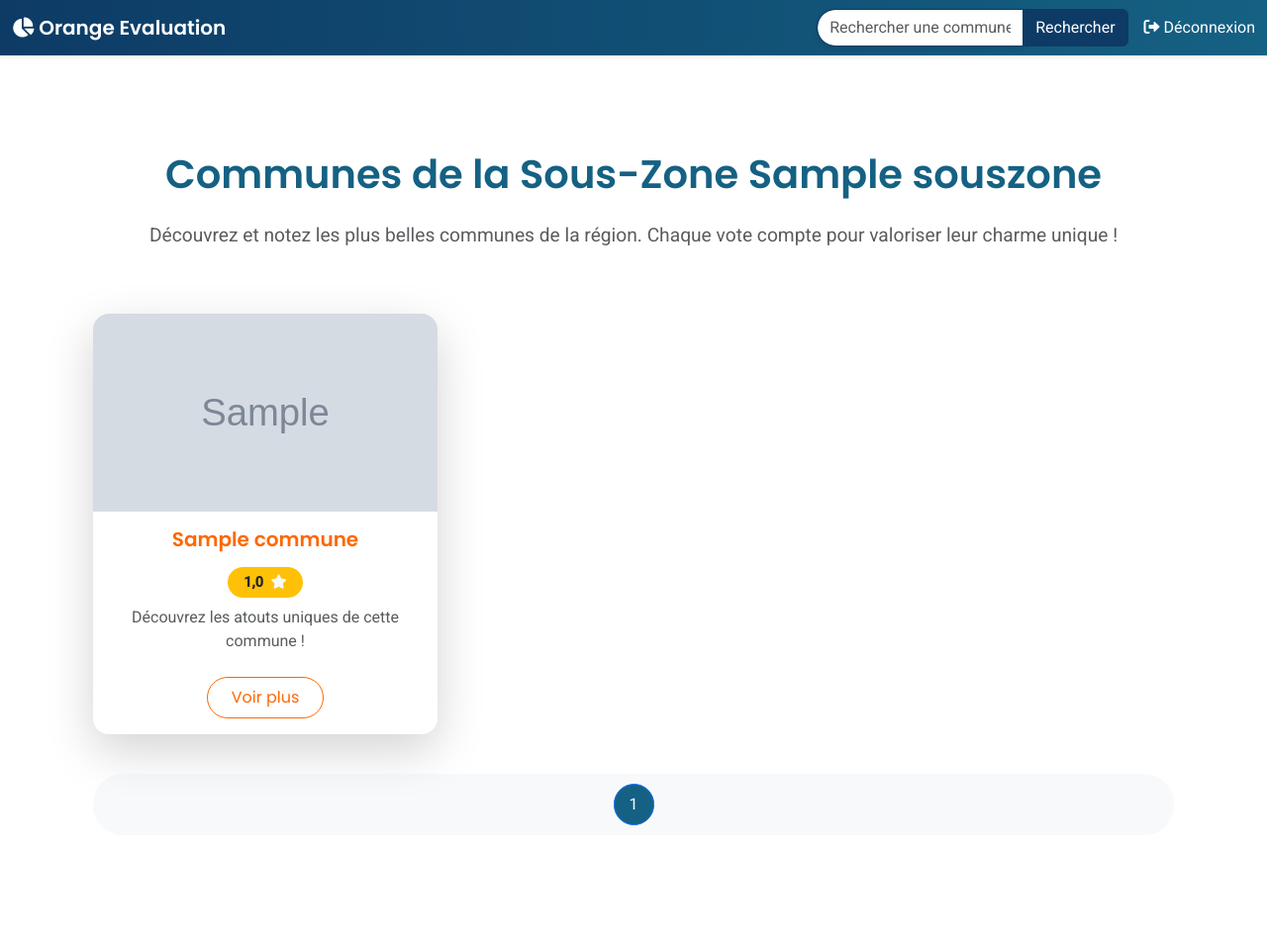
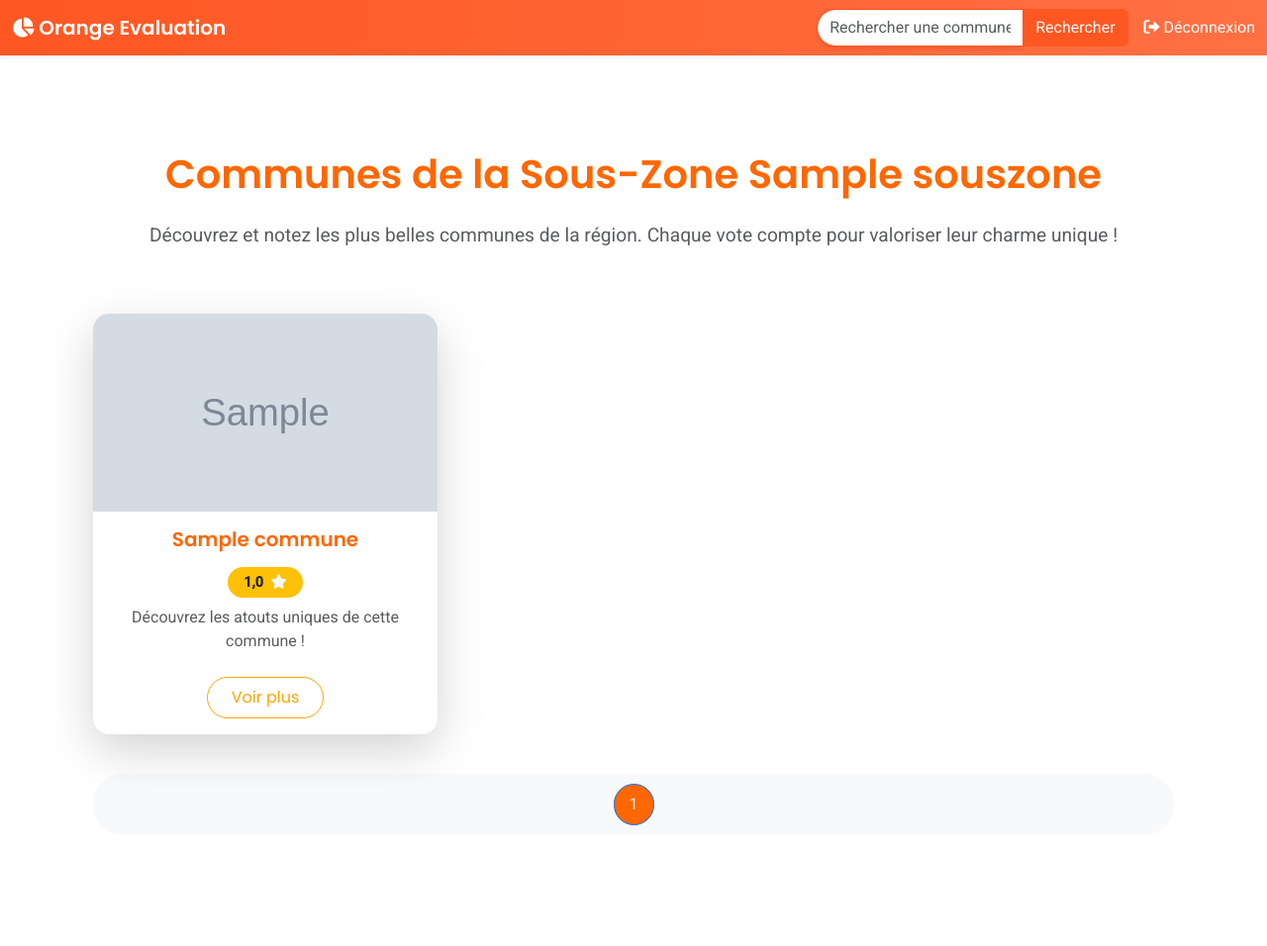
Before and after one commit to Marcel1902/orangevote, a Django app: page /sous-zones/1/ in a window 1280 px wide. Shown: the whole page at 99% size. Run offline with Django 5.2, Linux system fonts and the light colour scheme; a user stored in the database is signed in; tables that the repository leaves empty hold one stand-in row (values such as "Sample post"); grey boxes marked "Sample" are stand-in pictures.

Commit message:
modification couleur bleu en Orange et ajout des champs dans la base des donnees

```diff
--- a/vote/models.py
+++ b/vote/models.py
@@ -1,3 +1,6 @@
+from email.policy import default
+from random import choices
+
 from django.contrib.auth.models import User
 from django.db import models
 
@@ -31,9 +34,20 @@
         return total_score
 
 class Commune(models.Model):
+    Rapide = 'Rapide'
+    Moyenne = 'Moyenne'
+    Lent = 'Lent'
+    deploiment_choices = [
+        (Rapide, 'Rapide'),
+        (Moyenne, 'Moyenne'),
+        (Lent, 'Lent'),
+    ]
     name = models.CharField(max_length=255, unique=True)  # Nom unique pour la commune
     description = models.TextField(blank=True, null=True)  # Description optionnelle
     note_moyenne = models.FloatField(default=0.0)  # Note moyenne de la commune (calculée)
+    site_brandes = models.IntegerField(default=1)
+    repris_concurrence = models.IntegerField(default=0)
+    rapidite_deploiement = models.CharField(max_length=25, choices=deploiment_choices, default=Moyenne)
     sous_zone = models.ForeignKey(SousZone, on_delete=models.CASCADE, related_name="communes")
 
     def __str__(self):
--- a/vote/templates/vote/base.html
+++ b/vote/templates/vote/base.html
@@ -21,7 +21,7 @@
 
     /* Navigation */
     .navbar {
-            background: linear-gradient(90deg, #0d3b66, #156183);
+        background: linear-gradient(90deg, #FF5722, #FF7043); /* Dégradé orange */
     }
 
     .navbar-brand {
@@ -35,30 +35,30 @@
     }
 
     .navbar-nav .nav-link:hover, .navbar-nav .nav-link.active {
-            color: #00bcd4; /* Teal */
+        color: #FF9800; /* Orange clair */
     }
 
     /* Formulaire de recherche */
     .input-group input {
         border-radius: 30px;
-            border: 1px solid #0d3b66;
+        border: 1px solid #FF5722;
         box-shadow: 0px 2px 5px rgba(0, 0, 0, 0.1);
     }
 
     .input-group input:focus {
         outline: none;
-            border-color: #00bcd4; /* Teal */
+        border-color: #FF9800; /* Orange clair */
     }
 
     .search-btn {
-            border-color: #0d3b66;
-            background-color: #0d3b66;
+        border-color: #FF5722;
+        background-color: #FF5722;
         color: #ffffff;
         transition: all 0.3s ease;
     }
 
     .search-btn:hover {
-            background-color: #00bcd4; /* Teal */
+        background-color: #FF9800; /* Orange clair */
         color: #ffffff;
     }
 
@@ -71,7 +71,7 @@
     }
 
     .logout-user a:hover {
-            color: #00bcd4; /* Teal */
+        color: #FF9800; /* Orange clair */
     }
 
     /* Messages */
@@ -91,6 +91,7 @@
         }
     }
 </style>
+
 </head>
 
 <body>
--- a/vote/templates/vote/liste_communes.html
+++ b/vote/templates/vote/liste_communes.html
@@ -5,7 +5,7 @@
 {% block content %}
 <div class="container py-5">
     <!-- Titre principal -->
-    <h1 class="text-center fw-bold mb-4" style="color: #156183; font-family: 'Poppins', sans-serif;">
+    <h1 class="text-center fw-bold mb-4" style="color: #FF6700; font-family: 'Poppins', sans-serif;">
         Communes de la Sous-Zone {{ sous_zone.name }}
     </h1>
 
@@ -50,7 +50,7 @@
                     <!-- Bouton Voir Plus -->
                     <div class="mt-auto text-center">
                         <a href="{% url 'detail_commune' commune.id %}"
-                           class="btn btn-outline-primary rounded-pill px-4 py-2"
+                           class="btn btn-outline-warning rounded-pill px-4 py-2"
                            style="transition: background-color 0.3s ease, color 0.3s ease; font-family: 'Poppins', sans-serif;">
                             Voir plus
                         </a>
@@ -112,14 +112,14 @@
         transform: scale(1.05);
     }
 
-    .btn-outline-primary {
-            border-color: #FF6700;
-            color: #FF6700;
+    .btn-outline-warning {
+        border-color: #FFA500;
+        color: #FFA500;
         transition: all 0.3s ease;
     }
 
-    .btn-outline-primary:hover {
-            background-color: #FF6700;
+    .btn-outline-warning:hover {
+        background-color: #FFA500;
         color: #fff;
     }
 
@@ -145,12 +145,12 @@
     }
 
     .pagination .page-item.active .page-link {
-    background-color: #156183;
+        background-color: #FF6700;
         color: #fff;
     }
 
     .pagination .page-item:hover .page-link {
-    background-color: #fab734;
+        background-color: #FFA500;
         color: #fff;
     }
 
--- a/vote/templates/vote/liste_sous_zones.html
+++ b/vote/templates/vote/liste_sous_zones.html
@@ -4,7 +4,7 @@
 
 {% block content %}
 <div class="container py-5">
-    <h1 class="text-center fw-bold mb-4" style="color: #156183;">Sous-Zones de {{ zone.nom }}</h1>
+    <h1 class="text-center fw-bold mb-4" style="color: #FF6700; font-family: 'Poppins', sans-serif;">Sous-Zones de {{ zone.nom }}</h1>
     <div class="row">
         {% for sous_zone in sous_zones %}
         <div class="col-md-3 my-3">
--- a/vote/templates/vote/liste_zones.html
+++ b/vote/templates/vote/liste_zones.html
@@ -4,7 +4,7 @@
 
 {% block content %}
 <div class="container py-5">
-    <h1 class="text-center fw-bold mb-4" style="color: #156183;">Liste des Zones</h1>
+    <h1 class="text-center fw-bold mb-4" style="color: #FF6700; font-family: 'Poppins', sans-serif;">Liste des Zones</h1>
     <div class="row">
         {% for zone in zones %}
         <div class="col-md-4 my-3">
```
Also changed, not shown: vote/templates/vote/detail_commune.html (+26 -26 lines). Lines whose indentation alone changed are shown as unchanged.
